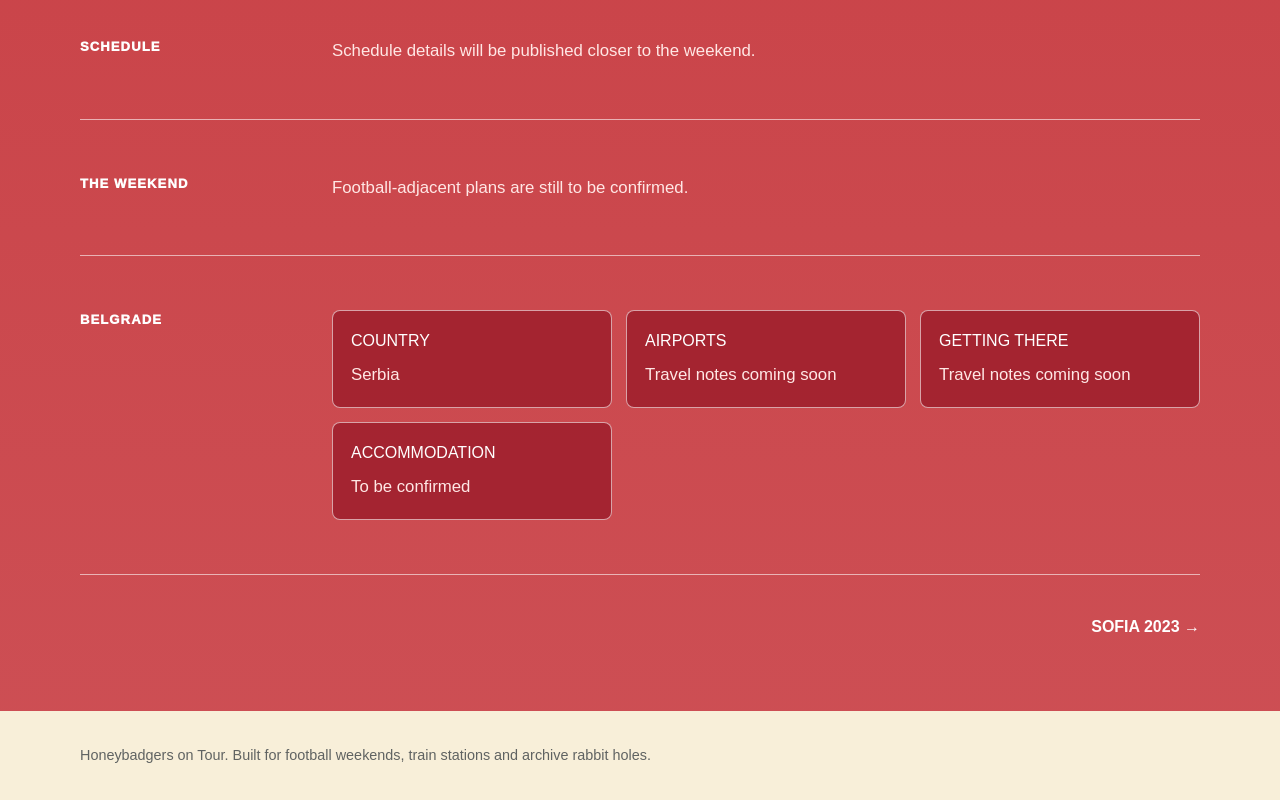
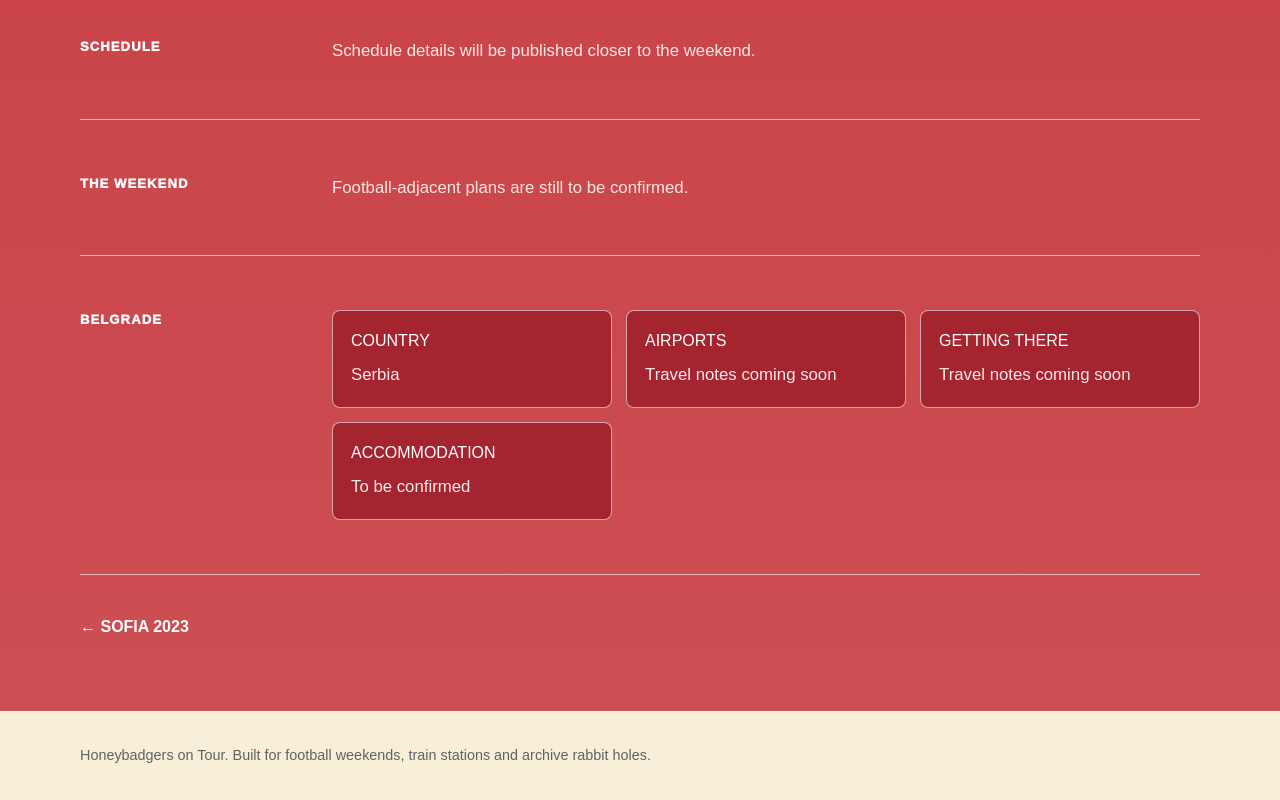
Before and after one commit to rpbaltazar/honeybadgers-on-tour, a Next.js app: page /2022 in a window 1280 px wide. Shown: the part 1092-1892 px from the top of the page. Built offline with nearby package versions, Linux system fonts and the light colour scheme.

Commit message:
Swap edition navigation order

```diff
--- a/components/EditionNavigation.tsx
+++ b/components/EditionNavigation.tsx
@@ -15,15 +15,15 @@ export function EditionNavigation({ previous, next }: EditionNavigationProps) {
   return (
     <nav className="edition-nav" aria-label="Edition navigation">
       <span>
-        {previous ? (
-          <Link href={`/${previous.year}`}>← {previous.city} {previous.year}</Link>
+        {next ? (
+          <Link href={next.year === CURRENT_EDITION ? "/" : `/${next.year}`}>
+            ← {next.city} {next.year}
+          </Link>
         ) : null}
       </span>
       <span>
-        {next ? (
-          <Link href={next.year === CURRENT_EDITION ? "/" : `/${next.year}`}>
-            {next.city} {next.year} →
-          </Link>
+        {previous ? (
+          <Link href={`/${previous.year}`}>{previous.city} {previous.year} →</Link>
         ) : null}
       </span>
     </nav>
```
